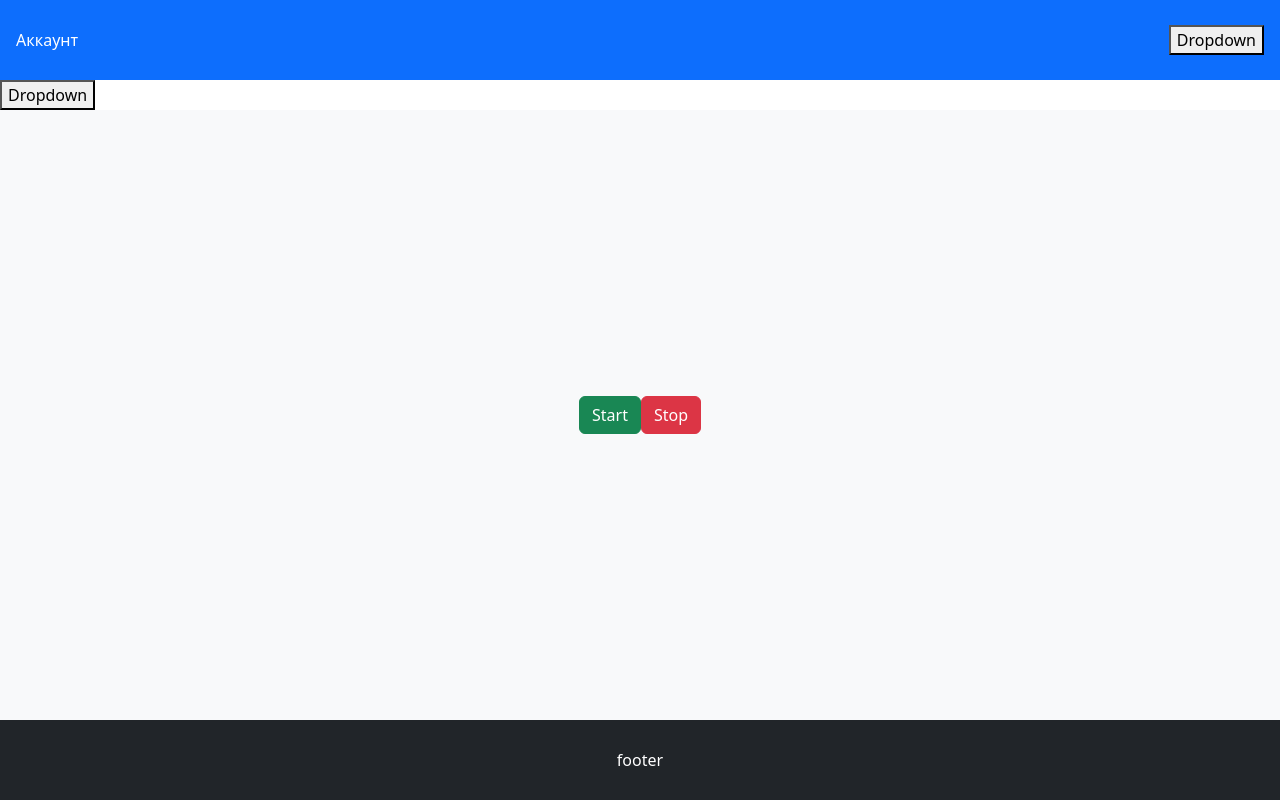
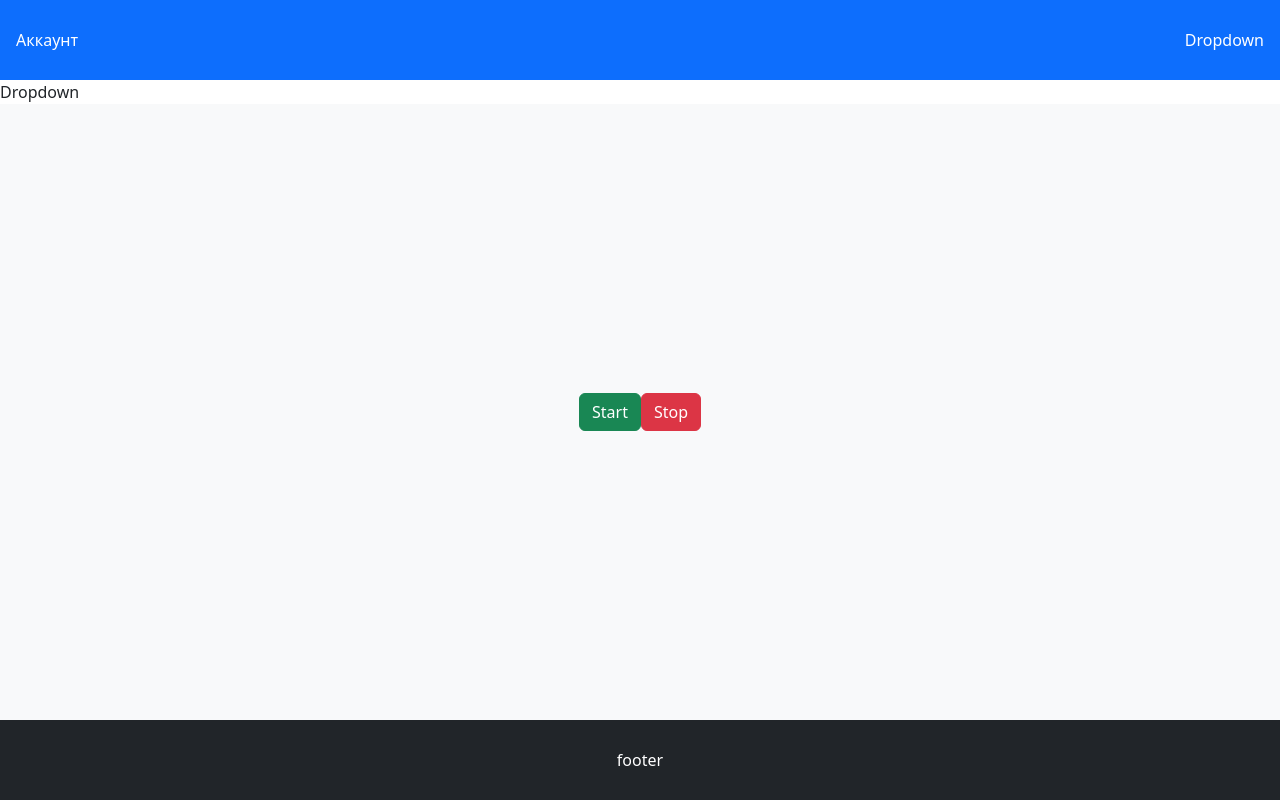
Before and after one commit to KayotPoziloy/thematic_audio_player, a React (Create React App) app in the folder frontend/: page / in a window 1280 px wide. Built offline with nearby package versions, Linux system fonts and the light colour scheme.

Commit message:
Add DropdownMenu

```diff
--- a/frontend/src/components/Dropdown.css
+++ b/frontend/src/components/Dropdown.css
@@ -6,7 +6,7 @@
     position: absolute;
 
     list-style-type: none;
-    margin: 5px 0;
+    margin: 0 0;
     padding: 0;
 
     border: 1px solid grey;
--- a/frontend/src/components/DropdownMenu.tsx
+++ b/frontend/src/components/DropdownMenu.tsx
@@ -2,29 +2,56 @@ import React, { useState } from "react";
 import "./Dropdown.css"
 
 export function DropdownMenu() {
-  const [open, setOpen] = React.useState(false);
+  const [open, setOpen] = useState(false);
 
   const handleOpen = () => {
-    setOpen(!open);
+    console.log("open")
+    setOpen(true);
+  };
+
+  const handleClose = () => {
+    console.log("closed")
+    setOpen(false);
+  };
+
+  const [open1, setOpen1] = useState(false);
+
+  const handleOpen1 = () => {
+    console.log("open")
+    setOpen(true);
+  };
+
+  const handleClose1 = () => {
+    console.log("closed")
+    setOpen(false);
   };
 
   const handleMenuOne = () => {
     console.log("1")
-    setOpen(false);
   };
 
   const handleMenuTwo = () => {
     console.log("2")
-    setOpen(false);
+  };
+
+  const handleMenuThree = () => {
+    console.log("3")
   };
 
   return (
     <Dropdown
       open={open}
-      trigger={<button onClick={handleOpen}>Dropdown</button>}
+      handleOpen={handleOpen}
+      handleClose={handleClose}
+      trigger={
+        <div>
+          Dropdown
+        </div>
+      }
       menu={[
-        <button onClick={handleMenuOne}>Menu 1</button>,
-        <button onClick={handleMenuTwo}>Menu 2</button>,
+        <div onClick={handleMenuOne}>Игры</div>,
+        <div onClick={handleMenuTwo}>Сериалы</div>,
+        <div onClick={handleMenuThree}>Фильмы</div>,
       ]}
     />
   );
@@ -32,18 +59,26 @@ export function DropdownMenu() {
 
 interface DropdownProps {
   open: boolean;
+  handleOpen: () => void;
+  handleClose: () => void;
   trigger: React.ReactNode;
   menu: React.ReactNode[];
 }
 
-const Dropdown:React.FC<DropdownProps> = ({ open, trigger, menu }) => {
+const Dropdown:React.FC<DropdownProps> = ({ open, handleOpen, handleClose, trigger, menu }) => {
   return (
-    <div className="dropdown">
+    <div
+      className="dropdown"
+      onMouseEnter={handleOpen}
+      onMouseLeave={handleClose}
+    >
       {trigger}
       {open ? (
         <ul className="menu">
           {menu.map((menuItem, index) => (
-            <li key={index} className="menu-item">{menuItem}</li>
+            <li key={index} className="menu-item">
+              {menuItem}
+            </li>
           ))}
         </ul>
       ) : null}
```
